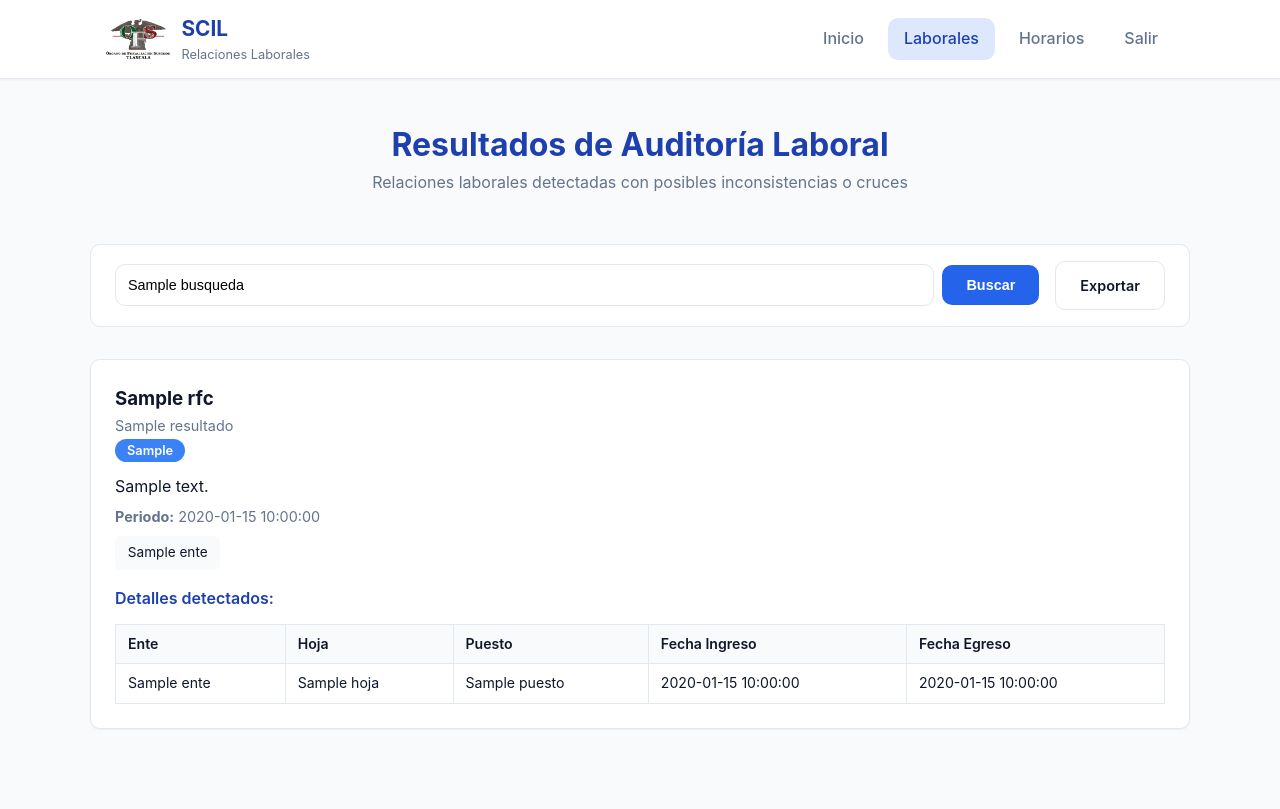
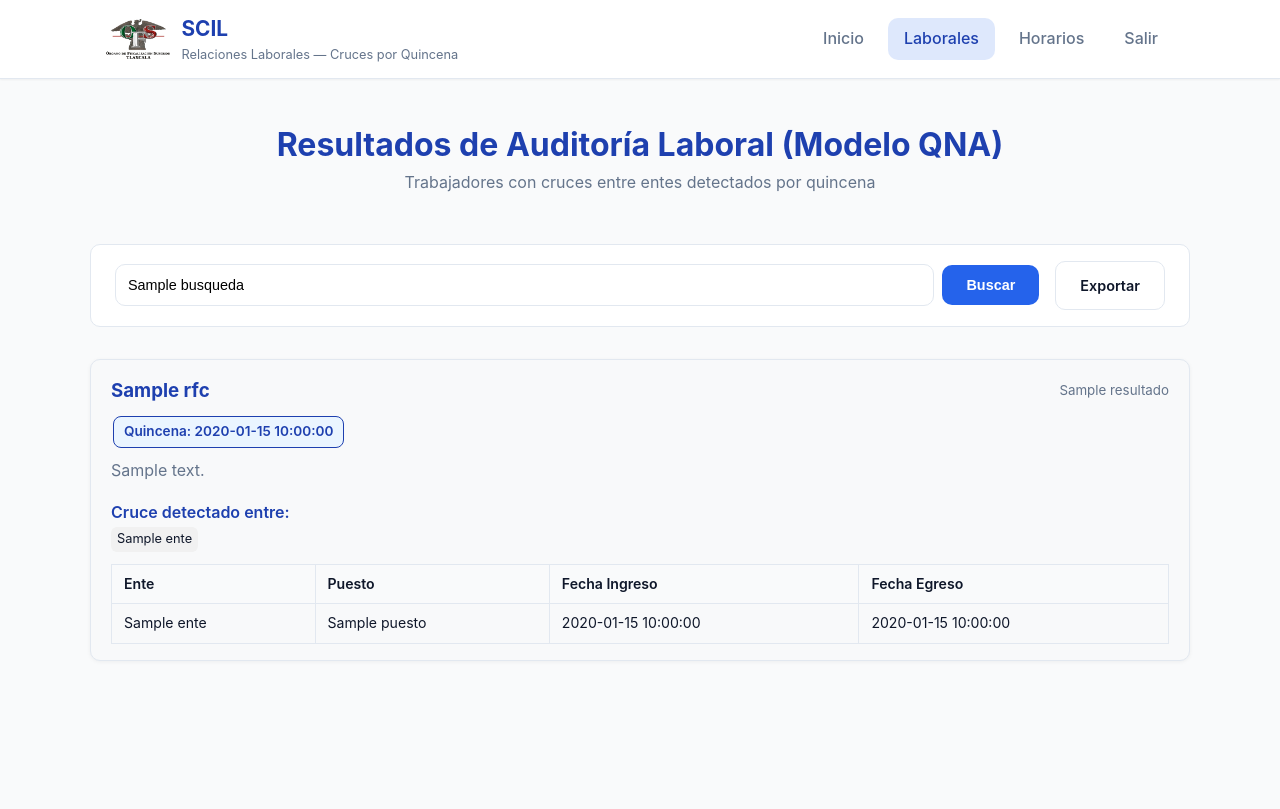
Before and after one commit to OmarSalvatierra99/SCIL, a Flask app: template templates/resultados.html in a window 1280 px wide. Run offline with Flask 3, Linux system fonts and the light colour scheme; the template is opened without the code that fills it: most values are stand-ins (such as "Sample title", 1, 10 or a date in 2020).

Commit message:
Se agruparon los resultados por quincena y RFC (Hasta aqui todo bien)

```diff
--- a/templates/resultados.html
+++ b/templates/resultados.html
@@ -6,6 +6,49 @@
   <title>SCIL - Resultados Laborales</title>
   <link rel="stylesheet" href="{{ url_for('static', filename='style.css') }}">
   <style>
+    .rfc-group {
+      background: #f8f9fa;
+      border: 1px solid var(--color-border);
+      border-radius: 10px;
+      margin-bottom: 1.5rem;
+      box-shadow: 0 1px 4px rgba(0,0,0,0.05);
+      padding: 1rem 1.25rem;
+    }
+    .rfc-header {
+      display: flex;
+      align-items: center;
+      justify-content: space-between;
+      margin-bottom: .5rem;
+    }
+    .rfc-header h3 {
+      margin: 0;
+      color: var(--color-primary);
+    }
+    .rfc-header small {
+      color: var(--color-muted);
+    }
+    .qna-badges {
+      margin-top: .5rem;
+    }
+    .qna-badge {
+      display: inline-block;
+      background: #eaf5ff;
+      color: var(--color-primary);
+      border: 1px solid var(--color-primary);
+      border-radius: 8px;
+      padding: .25rem .6rem;
+      font-size: .85rem;
+      font-weight: 600;
+      margin: .15rem;
+    }
+    .ente-tag {
+      display: inline-block;
+      background: #f1f1f1;
+      border-radius: 6px;
+      padding: 2px 6px;
+      margin-right: 4px;
+      font-size: .8rem;
+    }
     .detalle-tabla {
       width: 100%;
       border-collapse: collapse;
@@ -21,14 +64,14 @@
       background: var(--color-bg);
       font-weight: 600;
     }
-    .sin-egreso {
-      color: var(--color-error);
-      font-weight: 600;
-    }
     .detalle-header {
       font-weight: 600;
       color: var(--color-primary);
       margin-top: 1rem;
+    }
+    .sin-egreso {
+      color: var(--color-error);
+      font-weight: 600;
     }
     .pagination {
       display:flex;
@@ -55,7 +98,7 @@
     <div class="nav-container">
       <div class="nav-brand">
         <img src="{{ url_for('static', filename='ofs_logo.png') }}" alt="OFS" style="height:40px;">
-        <div><h1>SCIL</h1><span>Relaciones Laborales</span></div>
+        <div><h1>SCIL</h1><span>Relaciones Laborales — Cruces por Quincena</span></div>
       </div>
       <div class="nav-links">
         <a href="{{ url_for('dashboard') }}" class="nav-link">Inicio</a>
@@ -69,13 +112,13 @@
   <main class="main-content">
     <div class="container">
       <div class="page-header">
-        <h2>Resultados de Auditoría Laboral</h2>
-        <p>Relaciones laborales detectadas con posibles inconsistencias o cruces</p>
+        <h2>Resultados de Auditoría Laboral (Modelo QNA)</h2>
+        <p>Trabajadores con cruces entre entes detectados por quincena</p>
       </div>
 
       <div class="search-section">
         <div class="search-box-minimal">
-          <input type="text" id="searchInput" placeholder="Buscar por RFC, nombre o ente..." value="{{ busqueda }}">
+          <input type="text" id="searchInput" placeholder="Buscar por RFC o nombre..." value="{{ busqueda }}">
           <button onclick="filterResults()" class="btn btn-primary">Buscar</button>
         </div>
         <div class="export-minimal">
@@ -84,51 +127,50 @@
       </div>
 
       {% if resultados %}
-      <div class="results-minimal">
+        {% set grupos = {} %}
         {% for r in resultados %}
-        <div class="result-minimal-card">
-          <div class="result-minimal-header">
-            <div>
-              <h3>{{ r.rfc }}</h3>
-              {% if r.nombre %}
-                <p style="color: var(--color-muted); font-size: 0.9rem;">{{ r.nombre }}</p>
+          {% if r.rfc not in grupos %}
+            {% set _ = grupos.update({r.rfc: []}) %}
           {% endif %}
-              <span class="patron-badge">{{ r.tipo_patron|replace('_',' ')|title }}</span>
-            </div>
+          {% set _ = grupos[r.rfc].append(r) %}
+        {% endfor %}
+
+        {% for rfc, items in grupos.items() %}
+          <div class="rfc-group">
+            <div class="rfc-header">
+              <h3>{{ rfc }}</h3>
+              <small>{{ items[0].nombre }}</small>
             </div>
 
-          <div class="result-minimal-content">
-            <p>{{ r.descripcion }}</p>
+            <div class="qna-badges">
+              {% for i in items %}
+                <span class="qna-badge">Quincena: {{ i.fecha_comun }}</span>
+              {% endfor %}
+            </div>
 
-            {% if r.fecha_comun %}
-            <p style="font-size:0.9rem;color:var(--color-muted);margin-top:0.3rem;">
-              <strong>Periodo:</strong> {{ r.fecha_comun }}
-            </p>
-            {% endif %}
-
-            <div class="entes-minimal" style="margin-top:0.5rem;">
-              {% for e in r.entes %}
+            {% for i in items %}
+              <p style="margin-top:0.5rem;color:var(--color-muted);">{{ i.descripcion }}</p>
+              <div class="detalle-header">Cruce detectado entre:</div>
+              <div>
+                {% for e in i.entes %}
                   <span class="ente-tag">{{ e }}</span>
                 {% endfor %}
               </div>
 
-            {% if r.registros %}
-            <div class="detalle-header">Detalles detectados:</div>
+              {% if i.registros %}
               <table class="detalle-tabla">
                 <thead>
                   <tr>
                     <th>Ente</th>
-                  <th>Hoja</th>
                     <th>Puesto</th>
                     <th>Fecha Ingreso</th>
                     <th>Fecha Egreso</th>
                   </tr>
                 </thead>
                 <tbody>
-                {% for reg in r.registros %}
+                  {% for reg in i.registros %}
                   <tr>
                     <td>{{ reg.ente }}</td>
-                  <td>{{ reg.hoja }}</td>
                     <td>{{ reg.puesto }}</td>
                     <td>{{ reg.fecha_ingreso or '—' }}</td>
                     <td class="{% if not reg.fecha_egreso %}sin-egreso{% endif %}">
@@ -139,10 +181,15 @@
                 </tbody>
               </table>
               {% endif %}
-          </div>
+            {% endfor %}
           </div>
         {% endfor %}
+      {% else %}
+        <div class="empty-state-minimal">
+          <div class="empty-icon">📭</div>
+          <h3>No se encontraron resultados</h3>
         </div>
+      {% endif %}
 
       {% if total_paginas > 1 %}
       <div class="pagination">
@@ -155,13 +202,6 @@
         {% if pagina_actual < total_paginas %}
           <a href="?page={{ pagina_actual + 1 }}">Siguiente →</a>
         {% endif %}
-      </div>
-      {% endif %}
-
-      {% else %}
-      <div class="empty-state-minimal">
-        <div class="empty-icon">📭</div>
-        <h3>No se encontraron resultados</h3>
       </div>
       {% endif %}
     </div>
```
Lines whose indentation alone changed are shown as unchanged.
